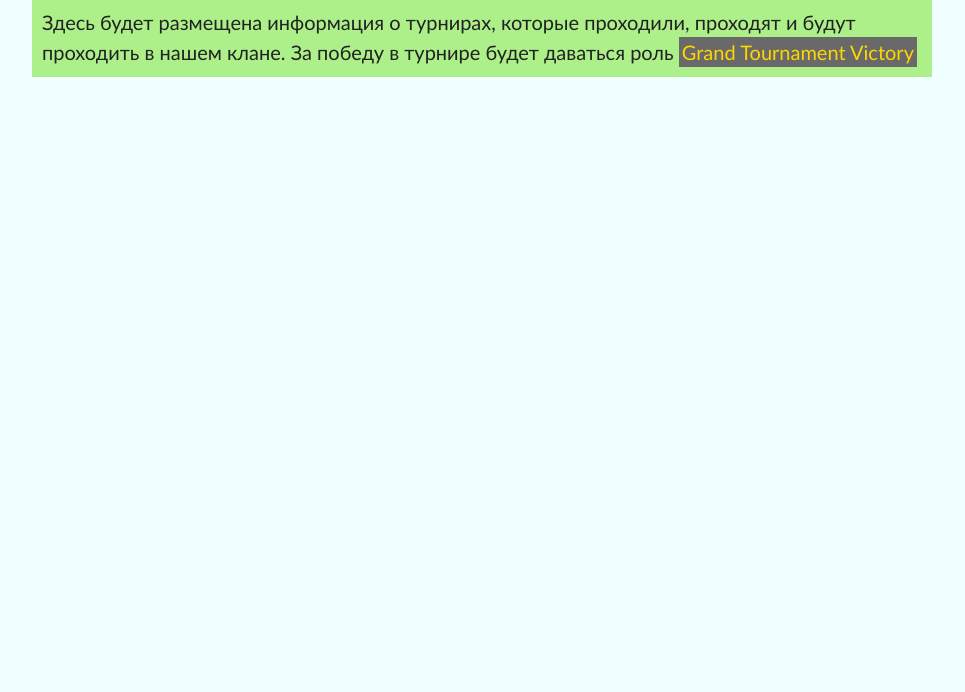
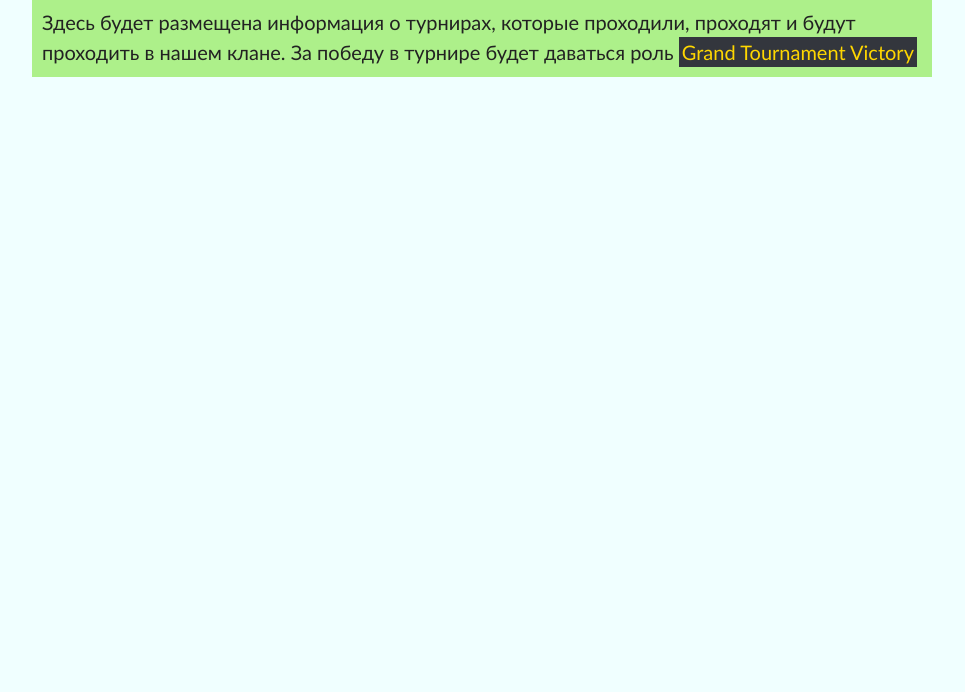
Before and after one commit to aGMzZ/aGMzZ.github.io, a plain HTML site: page tournaments.html in a window 1280 px wide. Shown: the part 108-800 px from the top of the page, without its empty margins (158-1123 px from the left). Drawn offline with Linux system fonts and the light colour scheme.

Commit message:
Update style.css

```diff
--- a/css/style.css
+++ b/css/style.css
@@ -140,7 +140,7 @@ th {
 
 .tournament_role{
     color: #ffd700;
-    background-color: dimgrey;
+    background-color: #33363d;
     padding: 3px;
 
 }
```
